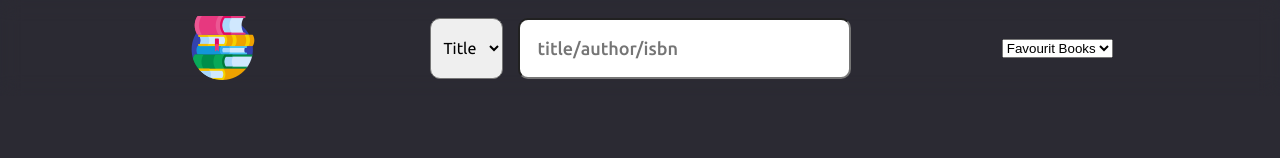
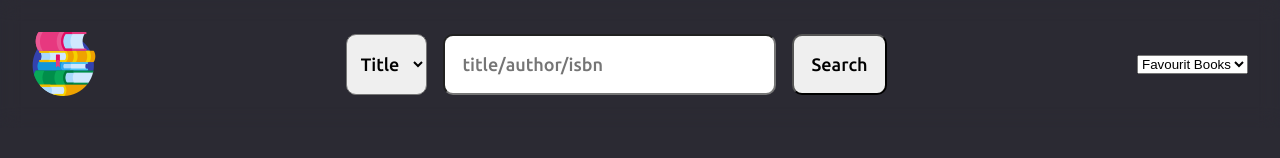
Before and after one commit to Ghayth-Sabeaallil/bokLib, a React (Vite) app: page / in a window 1280 px wide. Shown: the top 158 px of the page. Built offline with nearby package versions, Linux system fonts and the light colour scheme; no server answers.

Commit message:
fix search page and buttom

```diff
--- a/src/Components/Header/Header.tsx
+++ b/src/Components/Header/Header.tsx
@@ -1,16 +1,32 @@
+import { useState } from "react";
 import "../../Styles/Components/Header.scss"
+import useFetchSearch from "../../Hooks/useFetch/useFetchSearch";
 
 function Header() {
+    const [select, setSelect] = useState<string>("");
+    const [search, setSearch] = useState<string>("");
+
+    const [data] = useFetchSearch({ select, search });
+    console.log(data?.numFound)
+    const handleSelectChange: React.ChangeEventHandler<HTMLSelectElement> = (event) => {
+        setSelect(event.target.value);
+    };
+    const handleSearchChange: React.ChangeEventHandler<HTMLInputElement> = (event) => {
+        setSearch(event.target.value);
+    };
+
     return (
         <><header className="navbar-dekstop">
             <a className="logo" href="/"><img src="/logo.png" alt="logo" /></a>
             <div className="search-bar">
-                <select>
+                <select onChange={handleSelectChange}>
                     <option value="title">Title</option>
                     <option value="author">Author</option>
                     <option value="isbn">ISBN</option>
+                    <option value="query">Query</option>
                 </select>
-                <form action=""><input type="text" placeholder="title/author/isbn" /></form>
+                <input type="text" placeholder="title/author/isbn" onChange={handleSearchChange} />
+                <button>Search</button>
             </div>
             <select>
                 <option value="title">Favourit Books</option>
--- a/src/Hooks/useFetch/useFetchBooks.tsx
+++ b/src/Hooks/useFetch/useFetchBooks.tsx
@@ -1,5 +1,5 @@
 import { useEffect, useState } from "react";
-import { Works } from "../../Types/subject";
+import { Works } from "../../Types/dataType";
 
 type useFetchBooksProps = {
     url: string,
--- a/src/Hooks/useFetch/useFetchSearch.tsx
+++ b/src/Hooks/useFetch/useFetchSearch.tsx
@@ -1,15 +1,19 @@
 import { useEffect, useState } from "react";
-import { Subject } from "../../Types/subject";
+import { Search } from "../../Types/dataType";
 
+type useFetchSearchProps = {
+    select: string,
+    search: string
+}
 
-const useFetchSearch = (url: string) => {
-    const [subject, setSubject] = useState<Subject | null>(null);
+const useFetchSearch = ({ search, select }: useFetchSearchProps) => {
+    const [subject, setSubject] = useState<Search | null>(null);
 
     useEffect(() => {
-        fetch(url)
+        fetch(`https://openlibrary.org/search.json?${select}=${search}`)
             .then((res) => res.json())
             .then((data) => setSubject(data));
-    }, [url]);
+    }, [search, select]);
 
     return [subject];
 };
--- a/src/Hooks/useFetch/useFetchSubjects.tsx
+++ b/src/Hooks/useFetch/useFetchSubjects.tsx
@@ -1,5 +1,5 @@
 import { useEffect, useState } from "react";
-import { Subject } from "../../Types/subject";
+import { Subject } from "../../Types/dataType";
 
 type useFetchSubjectsProps = {
     subjects: string,
--- a/src/Routes/Route.tsx
+++ b/src/Routes/Route.tsx
@@ -1,16 +1,14 @@
 import { BrowserRouter as Router, Route, Routes } from 'react-router-dom';
 import { lazy } from 'react';
 const Home = lazy(() => import('./Home'))
-
-
-
-
+const Search = lazy(() => import('./Search'))
 
 function WebRoute() {
     return (
         <Router>
             <Routes>
                 <Route path="/" Component={Home} />
+                <Route path="/search" Component={Search} />
             </Routes>
         </Router>
     );
--- /dev/null
+++ b/src/Routes/Search.tsx
@@ -0,0 +1,12 @@
+import { lazy } from 'react';
+const Header = lazy(() => import('../Components/Header/Header'));
+
+
+function Search() {
+
+    return (<>
+        <Header />
+    </>);
+}
+
+export default Search;
--- a/src/Styles/Components/Card.scss
+++ b/src/Styles/Components/Card.scss
@@ -34,6 +34,7 @@
         -moz-user-select: none;
         -ms-user-select: none;
         user-select: none;
+
         .title{
             color: #FFF;
             text-shadow: -1px 1px 0 #000,
@@ -74,7 +75,6 @@
         animation-fill-mode: forwards;
         background: transparent;
         backdrop-filter: blur(15px);
-
     }
 
     @keyframes showUp {
--- a/src/Styles/Components/Header.scss
+++ b/src/Styles/Components/Header.scss
@@ -1,12 +1,15 @@
 @import "../Abstract/Color";
 @import "../Abstract/Font";
+@import "../Mixin/mixin";
+
 
 .navbar-dekstop {
-  display: grid;
+  display: flex;
   justify-items: center;
   align-items: center;
-  grid-template-columns: repeat(3, 1fr);
-  padding: 1rem 1rem 1rem 1rem;
+  justify-content: space-between;
+  z-index: 1;
+  padding: 2rem;
   position: sticky;
   top: 0;
   background: transparent;
@@ -23,12 +26,12 @@
 
 .search-bar{
   display: flex;
-  gap: 15px;
+  gap: 1em;
   select{
     width: fit-content;
-    font-size: 16px;
+    font-size: 18px;
     font-family: $font-ubuntu;
-    font-weight: 400;
+    font-weight: 500;
     border-radius: 10px;
     text-align: center;
   }
@@ -39,7 +42,14 @@
     font-weight: 500;
     padding: 1em;
     border-radius: 10px;
-
+  }
+  button{
+    width: fit-content;
+    font-size: 18px;
+    font-family: $font-ubuntu;
+    font-weight: 500;
+    padding: 1em;
+    border-radius: 10px;
   }
 }
   a {
--- a/src/Styles/Mixin/_mixin.scss
+++ b/src/Styles/Mixin/_mixin.scss
@@ -21,3 +21,11 @@
     justify-content: center;
     align-items: center;
 }
+@mixin search-bar {
+    width: fit-content;
+    font-size: 18px;
+    font-family: $font-ubuntu;
+    font-weight: 500;
+    border-radius: 10px;
+    text-align: center;
+}
```
Also changed, not shown: src/Components/SearchBox/SearchBox.tsx (added, +8 -0 lines), src/Styles/Components/SearchBox.scss (added, +9 -0 lines), src/Types/dataType.tsx (renamed from src/Types/subject.tsx, +15 -3 lines).
